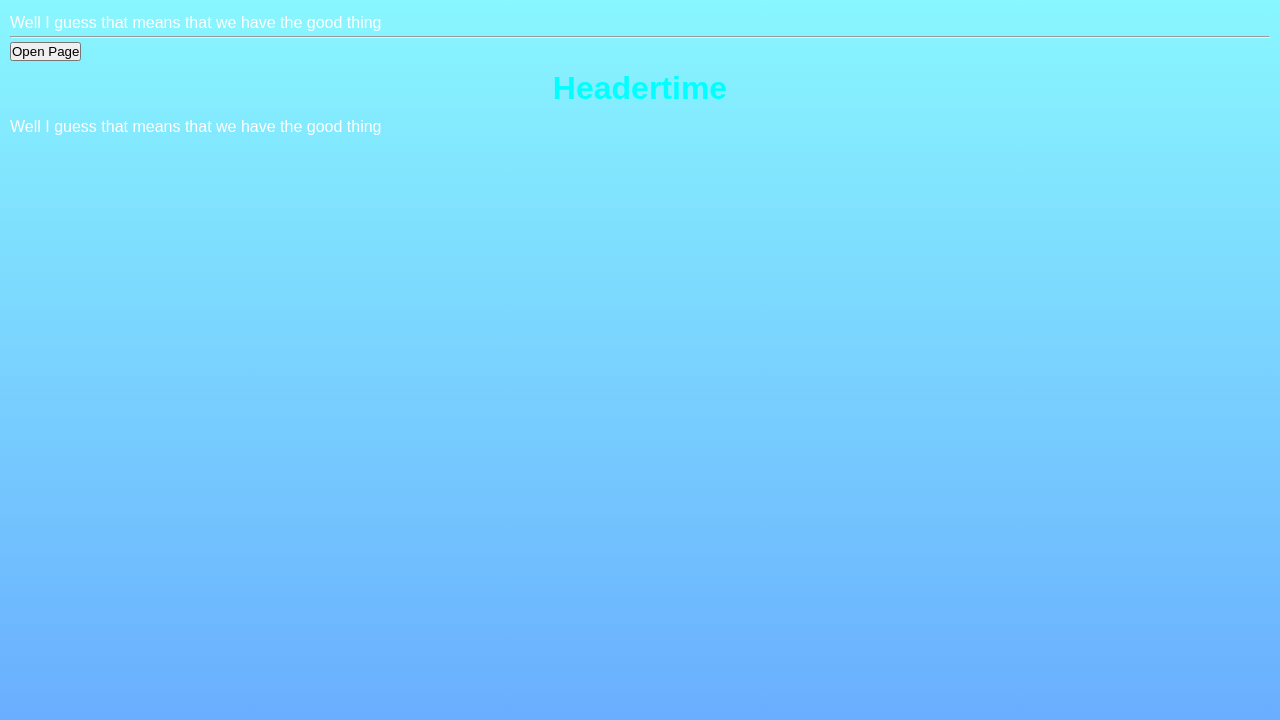
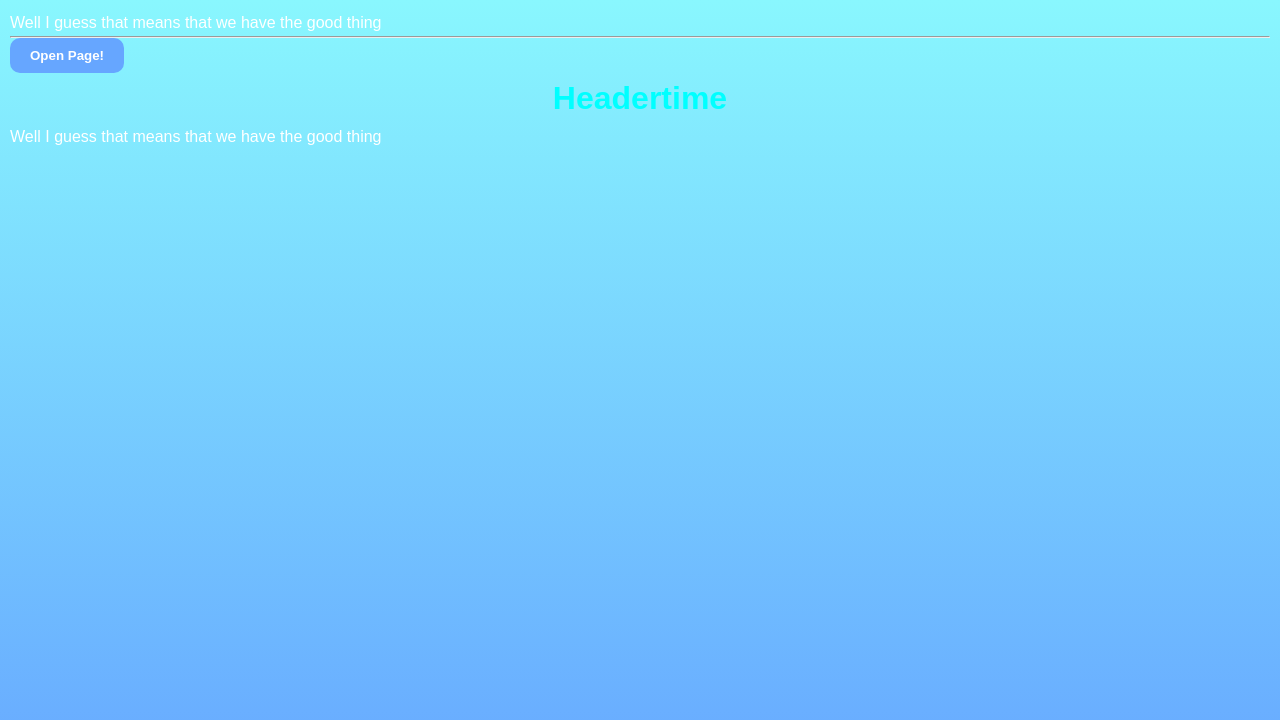
Before and after one commit to TheLastSlice898/MyProtfolio, a plain HTML site: page index.html in a window 1280 px wide. Drawn offline with Linux system fonts and the light colour scheme.

Commit message:
Added new Buttons!

```diff
--- a/assets/css/style.css
+++ b/assets/css/style.css
@@ -13,3 +13,16 @@ body{
     color: white;
     padding: 10px;
 }
+.button-awesome{
+    padding: 10px 20px;
+    background-color: #66a6ff;
+    color: white;
+    border: none;
+    border-radius: 10px;
+    font-weight:  bold;
+    cursor: pointer;
+    transition: background-color 0.3 ease-in-out;
+}
+.button-awesome:hover{
+    background-color: darkblue;
+}
--- a/index.html
+++ b/index.html
@@ -14,7 +14,7 @@
     <hr>
 
     <a href="home.html">
-        <button class="annoying">Open Page</button>
+        <button class="button-awesome">Open Page!</button>
     </a>
 
     <br>
```
Also changed, not shown: home.html (+4 -0 lines).
